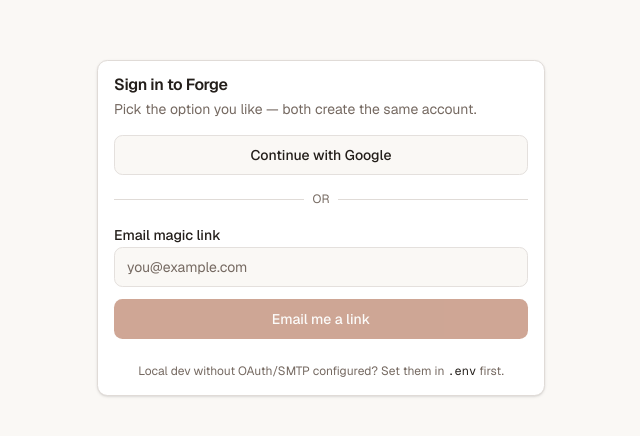
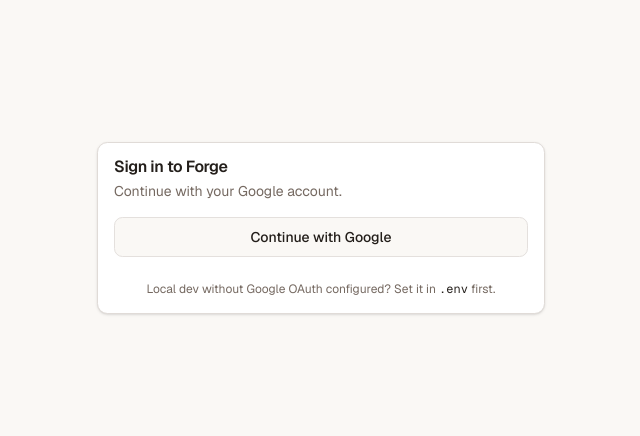
Before and after one commit to dansyar/fitness-app, a Next.js app: page /signin in a window 1280 px wide. Shown: the part 172-608 px from the top of the page, without its empty margins (319-959 px from the left). Built offline with nearby package versions, Linux system fonts and the light colour scheme.

Commit message:
Keep only Google sign in UI

```diff
--- a/src/app/signin/page.tsx
+++ b/src/app/signin/page.tsx
@@ -1,34 +1,16 @@
 "use client";
 
-import { useState } from "react";
 import { signIn } from "next-auth/react";
 import { Button } from "@/components/ui/button";
-import { Input } from "@/components/ui/input";
-import { Label } from "@/components/ui/label";
 import { Card, CardContent, CardDescription, CardHeader, CardTitle } from "@/components/ui/card";
 
 export default function SignInPage() {
-  const [email, setEmail] = useState("");
-  const [emailSent, setEmailSent] = useState(false);
-  const [submitting, setSubmitting] = useState(false);
-
-  async function handleEmailSignIn(e: React.FormEvent) {
-    e.preventDefault();
-    if (!email) return;
-    setSubmitting(true);
-    await signIn("nodemailer", { email, callbackUrl: "/workout" });
-    setEmailSent(true);
-    setSubmitting(false);
-  }
-
   return (
     <div className="flex-1 flex items-center justify-center px-4 py-12">
       <Card className="w-full max-w-md">
         <CardHeader>
           <CardTitle>Sign in to Forge</CardTitle>
-          <CardDescription>
-            Pick the option you like — both create the same account.
-          </CardDescription>
+          <CardDescription>Continue with your Google account.</CardDescription>
         </CardHeader>
         <CardContent className="space-y-4">
           <Button
@@ -38,38 +20,8 @@
           >
             Continue with Google
           </Button>
-          <div className="relative">
-            <div className="absolute inset-0 flex items-center">
-              <span className="w-full border-t" />
-            </div>
-            <div className="relative flex justify-center text-xs uppercase">
-              <span className="bg-card px-2 text-muted-foreground">or</span>
-            </div>
-          </div>
-          {emailSent ? (
-            <p className="text-sm text-muted-foreground text-center py-4">
-              Check your inbox for a sign-in link.
-            </p>
-          ) : (
-            <form onSubmit={handleEmailSignIn} className="space-y-3">
-              <div className="space-y-2">
-                <Label htmlFor="email">Email magic link</Label>
-                <Input
-                  id="email"
-                  type="email"
-                  placeholder="you@example.com"
-                  value={email}
-                  onChange={(e) => setEmail(e.target.value)}
-                  required
-                />
-              </div>
-              <Button type="submit" className="w-full" disabled={submitting || !email}>
-                {submitting ? "Sending..." : "Email me a link"}
-              </Button>
-            </form>
-          )}
           <p className="text-xs text-muted-foreground text-center pt-2">
-            Local dev without OAuth/SMTP configured? Set them in{" "}
+            Local dev without Google OAuth configured? Set it in{" "}
             <code className="text-foreground">.env</code> first.
           </p>
         </CardContent>
```
